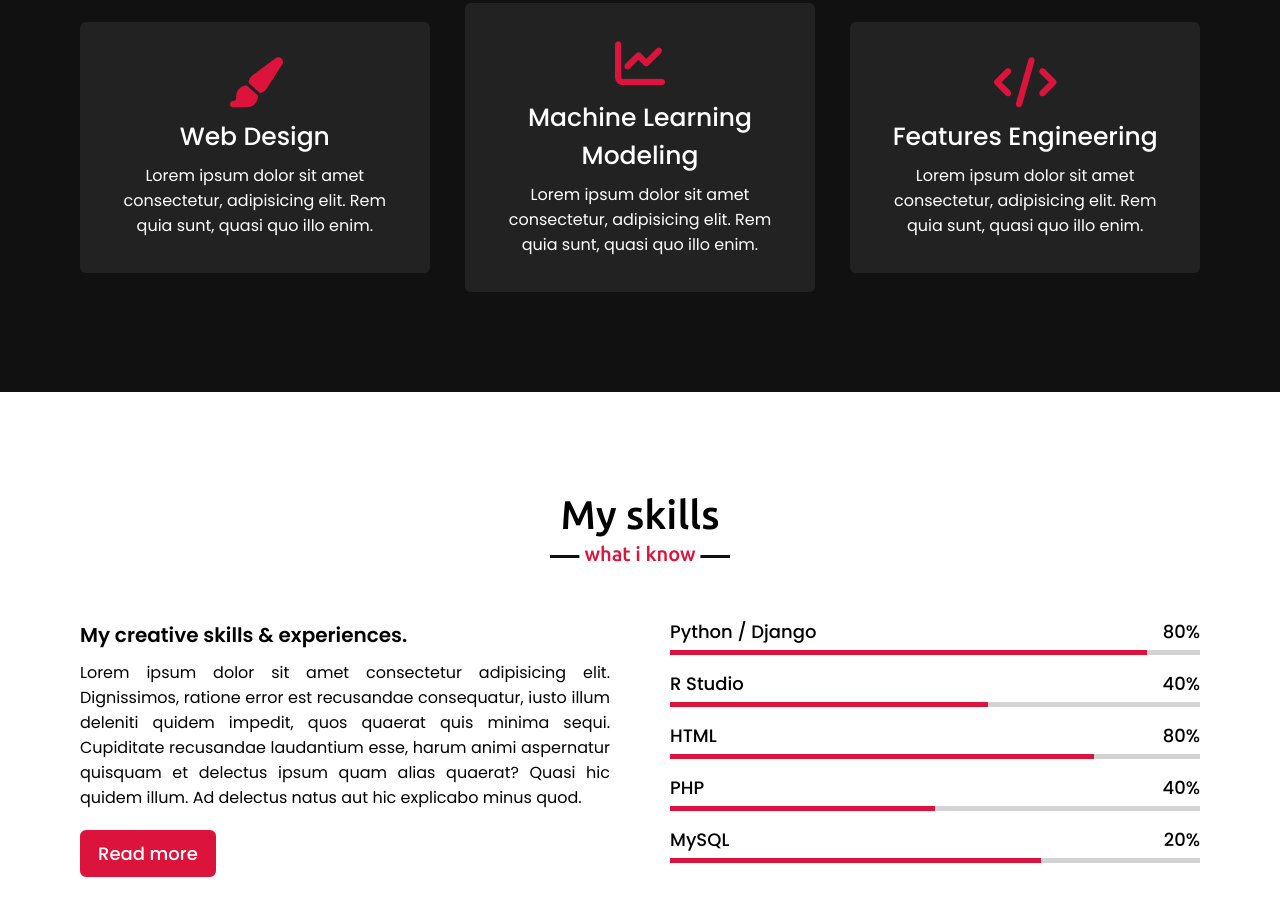
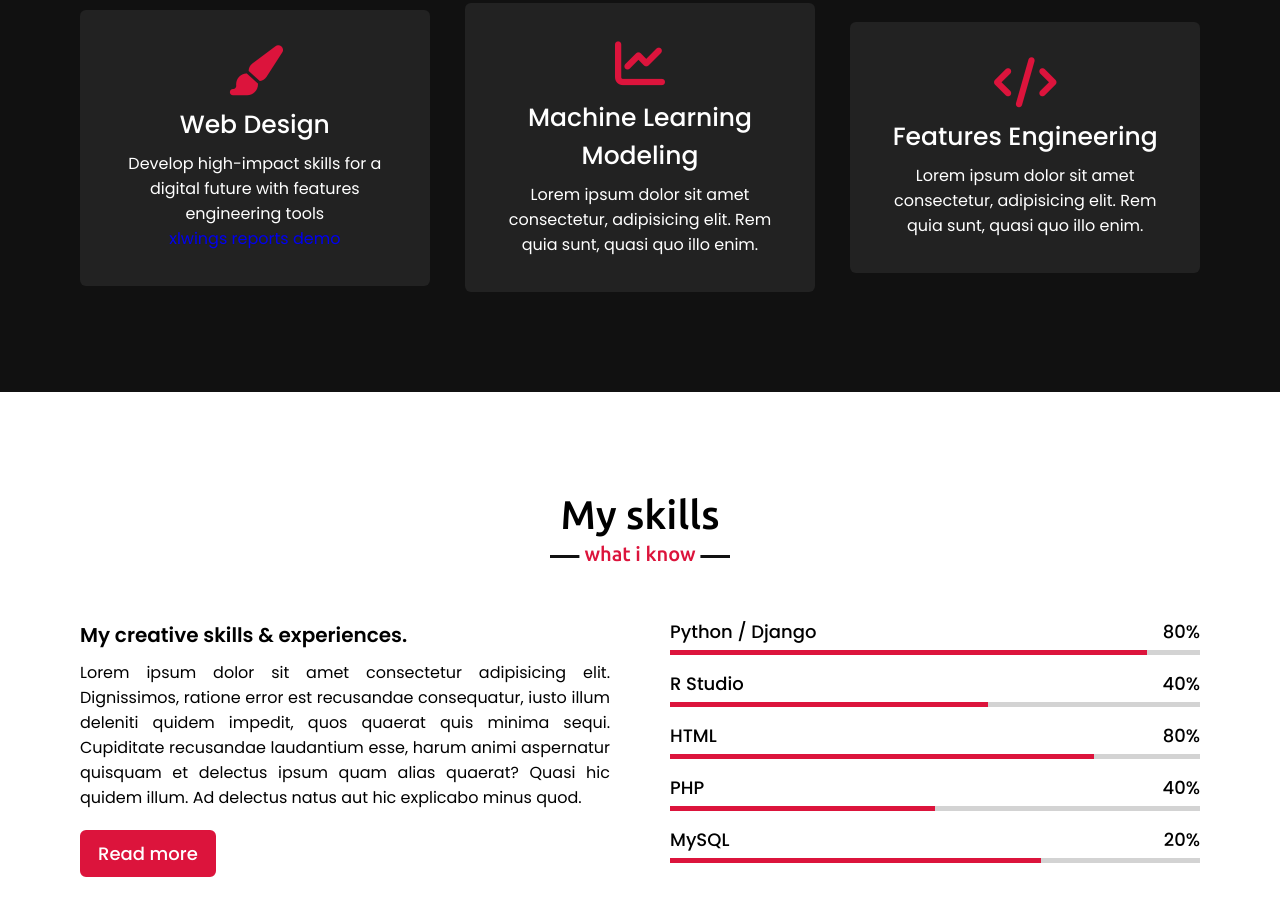
Before and after one commit to aguennoune/portfolio-metier, a website: page index.html in a window 1280 px wide. Shown: the part 1756-2671 px from the top of the page. Drawn offline with nearby package versions, Linux system fonts and the light colour scheme.

Commit message:
Added some stuff

```diff
--- a/index.html
+++ b/index.html
@@ -74,7 +74,8 @@
                     <div class="box">
                         <i class="fas fa-paint-brush"></i>
                         <div class="text">Web Design</div>
-                        <p>Lorem ipsum dolor sit amet consectetur, adipisicing elit. Rem quia sunt, quasi quo illo enim.</p>
+                        <p>Develop high-impact skills for a digital future with features engineering tools</p>
+                        <a href="https://aguennoune.github.io/xlwings-reports-demo/intro.html">xlwings reports demo</a>
                     </div>
                 </div>
                 <div class="card">
```
